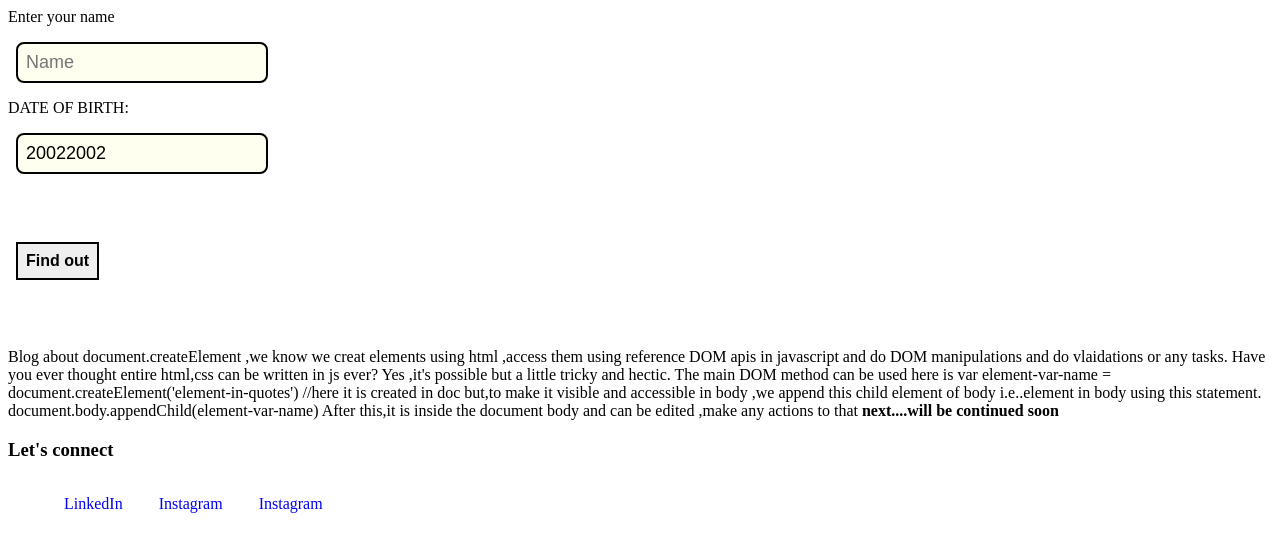
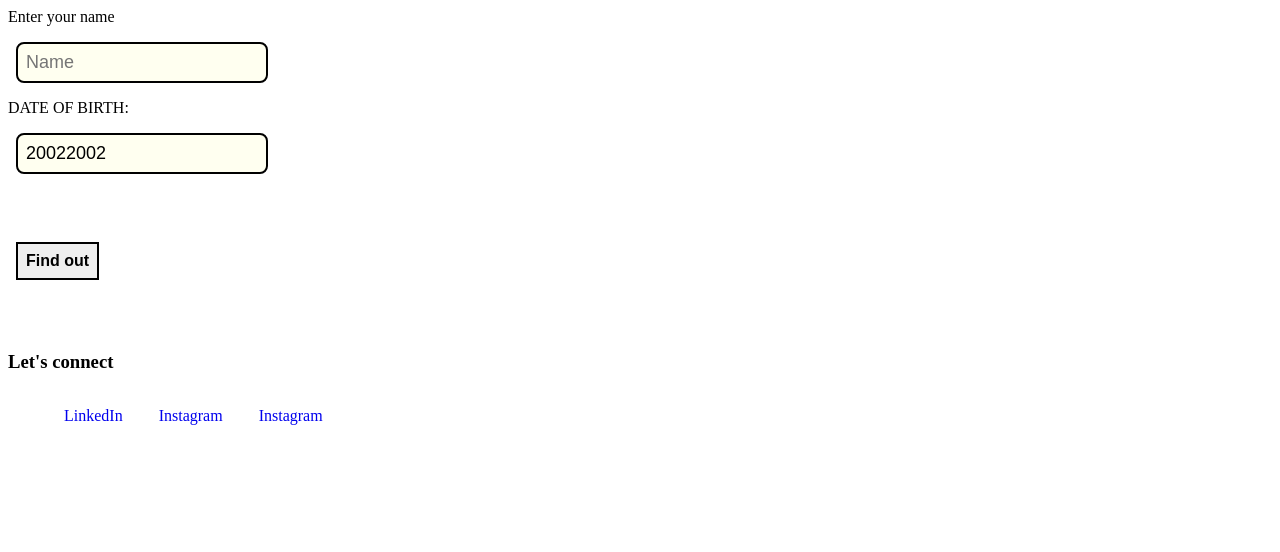
Before and after one commit to Manasa1013/bday_prime-leapyear, a plain HTML site: page index.html in a window 1280 px wide. Drawn offline with Linux system fonts and the light colour scheme.

Commit message:
refactor:index page edited
removed unnecessary para

```diff
--- a/index.html
+++ b/index.html
@@ -13,16 +13,7 @@
    <input type="text" placeholder="DDMMYYYY" id= "ip-dob" value="20022002"/><br><br>
     <button id="btn" >Find out</button>
     <br><br><br>
-    <p id="para">Blog about document.createElement ,we know we creat elements using html ,access them using reference DOM apis in javascript and do DOM manipulations and do vlaidations or any tasks.
-        Have you ever thought entire html,css can be written in js ever?
-        Yes ,it's possible but a little tricky and hectic.
-        The main DOM method can be used here is
-        var element-var-name = document.createElement('element-in-quotes')
-         //here it is created in doc
-        but,to make it visible and accessible in body ,we append this child element of body i.e..element in body using this statement.
-        document.body.appendChild(element-var-name)
-        After this,it is inside the document body and can be edited ,make any actions to that <strong>next....will be continued soon</strong>
-    </p>
+
     <footer class="footer">
         <h3 class="footer-header">Let's connect</h3>
         <ul class="ul-list">
```
